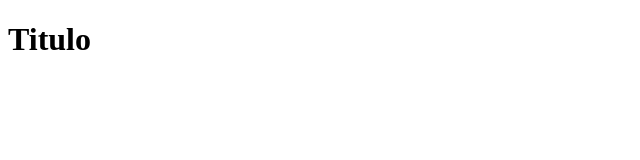
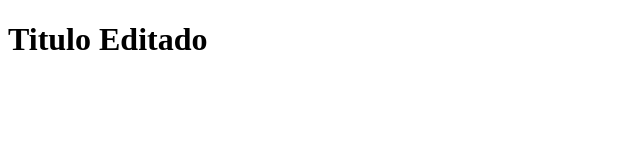
Before and after one commit to javmarher/hello-world-git, a plain HTML site: page Index.html in a window 1280 px wide. Shown: the whole page, without its empty margins (0-640 px from the left). Drawn offline with Linux system fonts and the light colour scheme.

Commit message:
Se modifica el título de nuevo

```diff
--- a/Index.html
+++ b/Index.html
@@ -6,6 +6,6 @@
     <title>Demo Git</title>
 </head>
 <body>
-    <h1>Titulo</h1>
+    <h1>Titulo Editado</h1>
 </body>
 </html>
```
